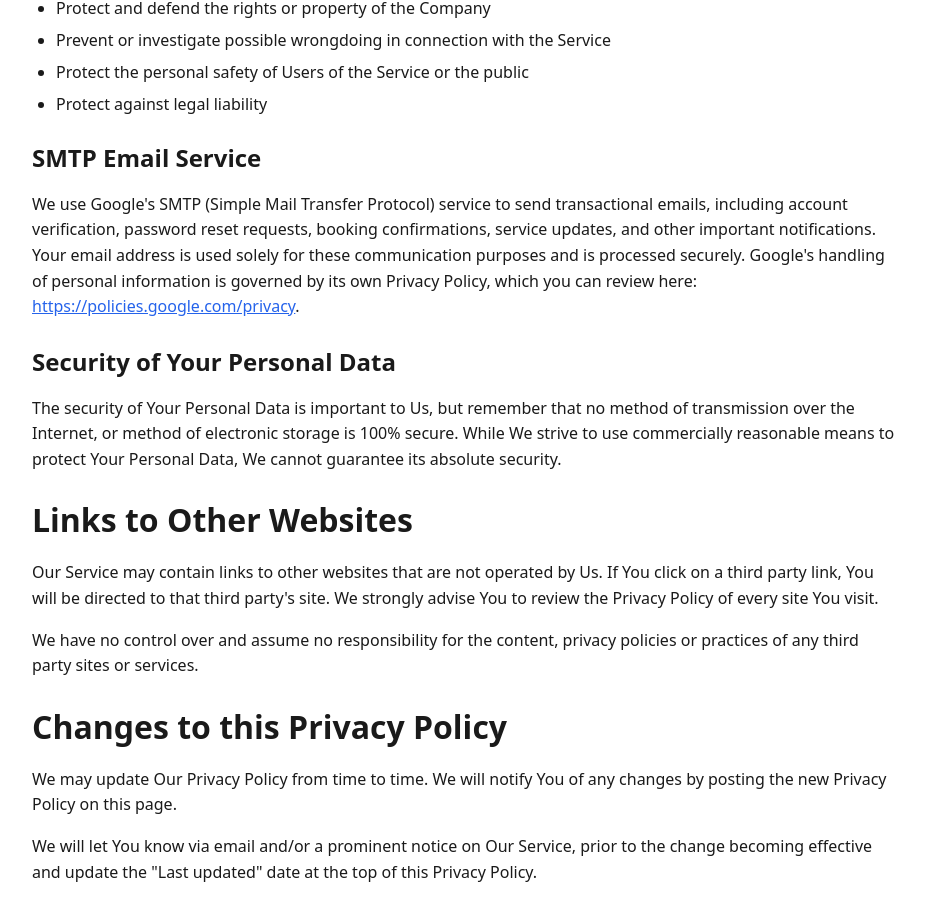
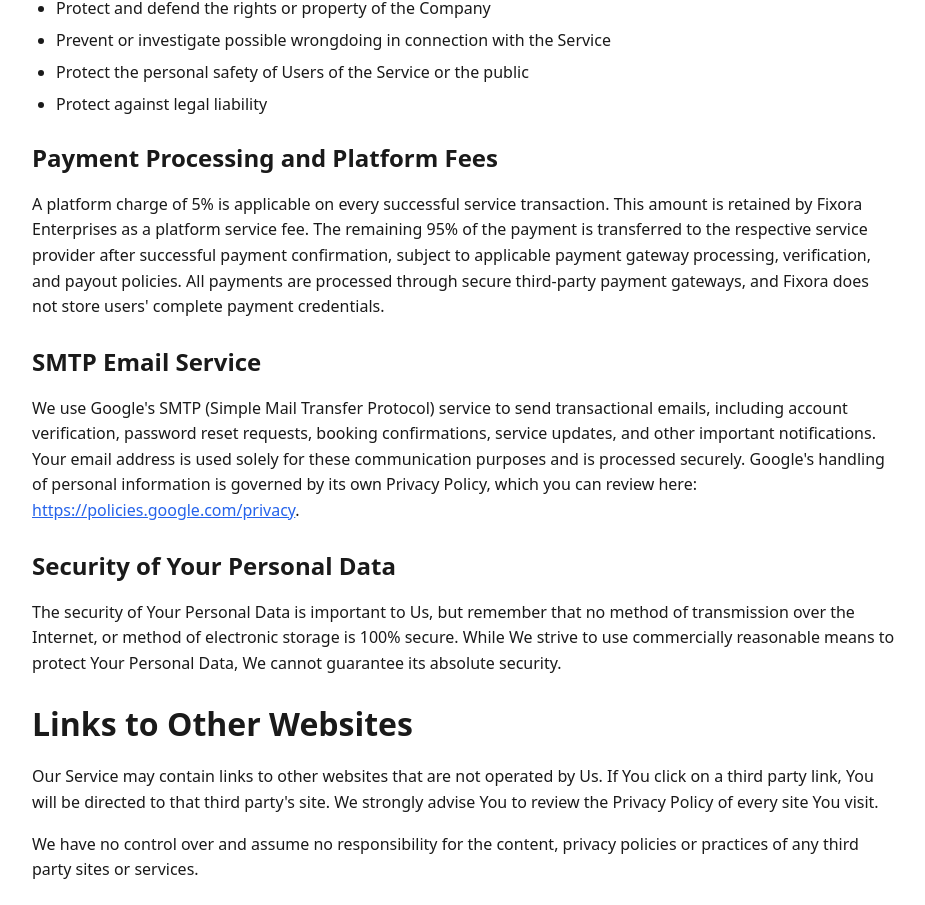
Before and after one commit to darshanghoghari/fixora_digital_web, a Next.js app: page /privacy in a window 1280 px wide. Shown: the part 7077-7982 px from the top of the page, without its empty margins (176-1101 px from the left). Built offline with nearby package versions, Linux system fonts and the light colour scheme.

Commit message:
feat: implement privacy policy and terms of service pages

```diff
--- a/src/app/privacy/page.tsx
+++ b/src/app/privacy/page.tsx
@@ -314,6 +314,8 @@
     <li>Protect the personal safety of Users of the Service or the public</li>
     <li>Protect against legal liability</li>
 </ul>
+<h3>Payment Processing and Platform Fees</h3>
+<p>A platform charge of 5% is applicable on every successful service transaction. This amount is retained by Fixora Enterprises as a platform service fee. The remaining 95% of the payment is transferred to the respective service provider after successful payment confirmation, subject to applicable payment gateway processing, verification, and payout policies. All payments are processed through secure third-party payment gateways, and Fixora does not store users' complete payment credentials.</p>
 <h3>SMTP Email Service</h3>
 <p>We use Google's SMTP (Simple Mail Transfer Protocol) service to send transactional emails, including account verification, password reset requests, booking confirmations, service updates, and other important notifications. Your email address is used solely for these communication purposes and is processed securely. Google's handling of personal information is governed by its own Privacy Policy, which you can review here: <a href="https://policies.google.com/privacy" target="_blank" rel="noopener noreferrer">https://policies.google.com/privacy</a>.</p>
 <h3>Security of Your Personal Data</h3>
--- a/src/app/terms/page.tsx
+++ b/src/app/terms/page.tsx
@@ -12,7 +12,8 @@
         .policy-content a { color: #2563eb; text-decoration: underline; }
         .policy-content strong { font-weight: bold; }
       `}</style>
-      <div className="container mx-auto px-4 py-12 max-w-4xl policy-content" dangerouslySetInnerHTML={{ __html: `<h1>Terms & Conditions</h1>
+      <div className="container mx-auto px-4 py-12 max-w-4xl policy-content" dangerouslySetInnerHTML={{
+        __html: `<h1>Terms & Conditions</h1>
 <p>Last Updated: June 21, 2026</p>
 <p>These Terms and Conditions constitute a legally binding agreement made between you, whether personally or on behalf of an entity ("you") and Fixora Enterprises ("we," "us," or "our"), concerning your access to and use of our mobile application and website as well as any other media form, media channel, mobile website or mobile application related, linked, or otherwise connected thereto (collectively, the "Site" and "App").</p>
 <ul>
@@ -58,6 +59,8 @@
 <p>We accept various forms of payment through our secure payment gateway partner, Razorpay. You agree to provide current, complete, and accurate purchase and account information for all purchases made via the Site/App.</p>
 <h3>Pricing and Fees</h3>
 <p>All prices are subject to change. We reserve the right to correct any errors or mistakes in pricing, even if we have already requested or received payment. Additional fees for spare parts or extended labor may apply based on the service provider's assessment on-site.</p>
+<h3>Platform Charges and Payouts</h3>
+<p>A platform charge of 5% is applicable on every successful service transaction. This amount is retained by Fixora Enterprises as a platform service fee. The remaining 95% of the payment is transferred to the respective service provider after successful payment confirmation, subject to applicable payment gateway processing, verification, and payout policies. All payments are processed through secure third-party payment gateways, and Fixora does not store users' complete payment credentials.</p>
 
 <h2>7. PROHIBITED ACTIVITIES</h2>
 <p>You may not access or use the Services for any purpose other than that for which we make the Services available. The Services may not be used in connection with any commercial endeavors except those that are specifically endorsed or approved by us.</p>
```
